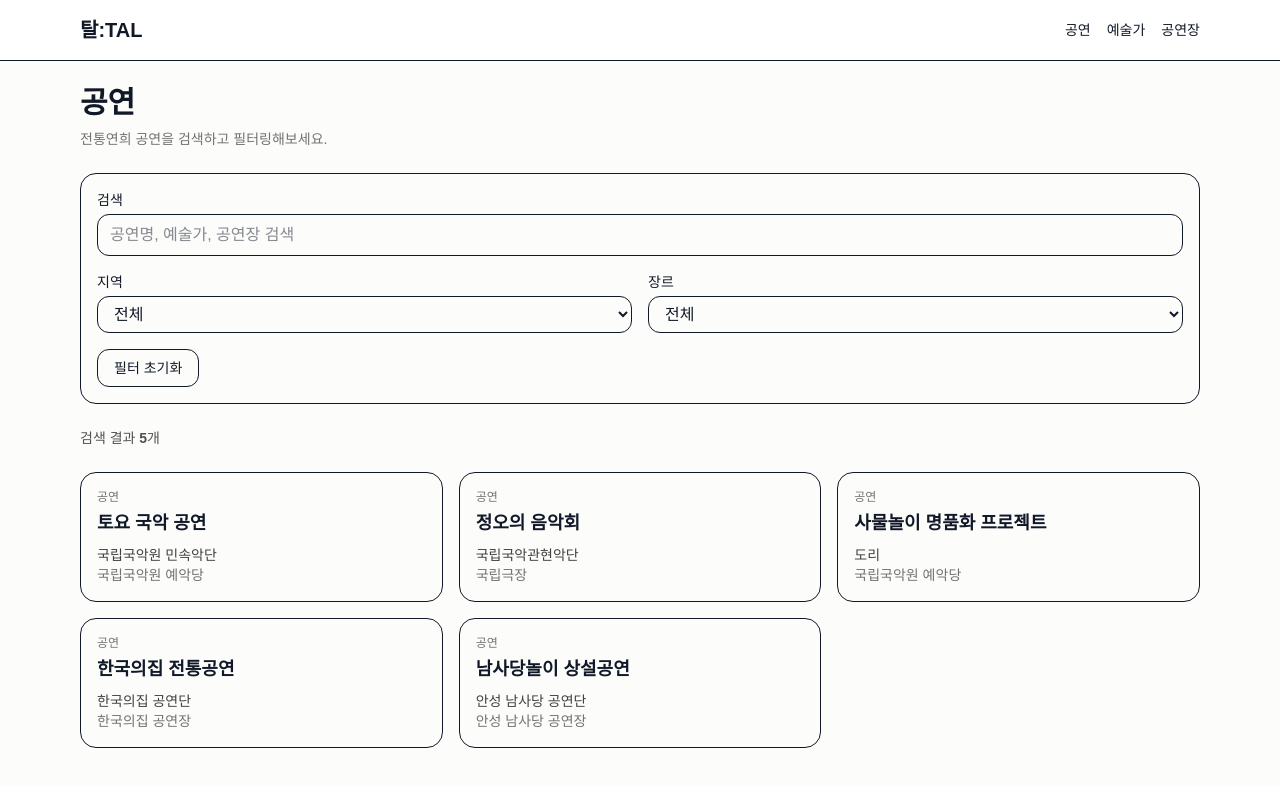
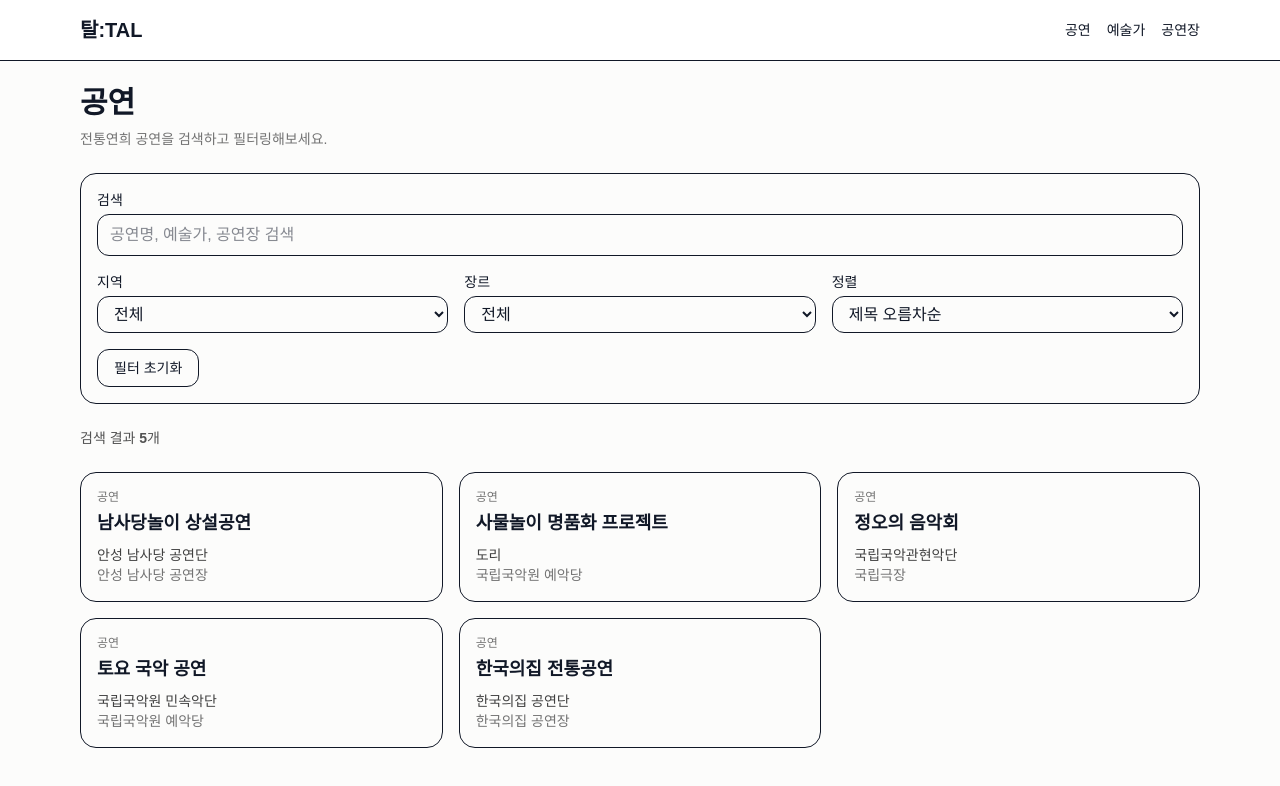
Before and after one commit to hajun-myoung/tal, a Next.js app: page /performances in a window 1280 px wide. Shown: the top 786 px of the page. Built offline with nearby package versions, Linux system fonts and the light colour scheme.

Commit message:
[Create]Performances.ordering, filtering badge

```diff
--- a/app/performances/page.tsx
+++ b/app/performances/page.tsx
@@ -1,12 +1,18 @@
 import { performances, artists, venues } from "@/lib/data";
 import { PerformanceCard } from "@/components/performance-card";
 import { PerformanceFilters } from "@/components/performance-filters";
-import { filterPerformances, getPerformanceFilterOptions } from "@/lib/filters";
+import { ActiveFilterBadges } from "@/components/active-filter-badges";
+import {
+  filterPerformances,
+  getPerformanceFilterOptions,
+  sortPerformances,
+} from "@/lib/filters";
 
 type SearchParams = Promise<{
   query?: string;
   city?: string;
   genre?: string;
+  sort?: string;
 }>;
 
 export default async function PerformancesPage({
@@ -14,7 +20,12 @@ export default async function PerformancesPage({
 }: {
   searchParams: SearchParams;
 }) {
-  const { query = "", city = "", genre = "" } = await searchParams;
+  const {
+    query = "",
+    city = "",
+    genre = "",
+    sort = "title-asc",
+  } = await searchParams;
 
   const filtered = filterPerformances({
     performances,
@@ -25,6 +36,7 @@ export default async function PerformancesPage({
     genre,
   });
 
+  const sorted = sortPerformances(filtered, sort);
   const { cities, genres } = getPerformanceFilterOptions(artists, venues);
 
   return (
@@ -38,19 +50,21 @@ export default async function PerformancesPage({
 
       <PerformanceFilters cities={cities} genres={genres} />
 
+      <ActiveFilterBadges query={query} city={city} genre={genre} sort={sort} />
+
       <div className="flex items-center justify-between">
         <p className="text-sm text-neutral-600">
-          검색 결과 <span className="font-semibold">{filtered.length}</span>개
+          검색 결과 <span className="font-semibold">{sorted.length}</span>개
         </p>
       </div>
 
-      {filtered.length === 0 ? (
+      {sorted.length === 0 ? (
         <div className="rounded-2xl border p-8 text-center text-neutral-500">
           조건에 맞는 공연이 없습니다.
         </div>
       ) : (
         <div className="grid gap-4 md:grid-cols-2 lg:grid-cols-3">
-          {filtered.map((item) => (
+          {sorted.map((item) => (
             <PerformanceCard key={item.id} performance={item} />
           ))}
         </div>
--- /dev/null
+++ b/components/active-filter-badges.tsx
@@ -0,0 +1,65 @@
+"use client";
+
+import { usePathname, useRouter, useSearchParams } from "next/navigation";
+
+type Props = {
+  query?: string;
+  city?: string;
+  genre?: string;
+  sort?: string;
+};
+
+export function ActiveFilterBadges({
+  query = "",
+  city = "",
+  genre = "",
+  sort = "",
+}: Props) {
+  const pathname = usePathname();
+  const router = useRouter();
+  const searchParams = useSearchParams();
+
+  const removeParam = (key: string) => {
+    const params = new URLSearchParams(searchParams.toString());
+    params.delete(key);
+    const next = params.toString();
+    router.replace(next ? `${pathname}?${next}` : pathname);
+  };
+
+  const badges = [
+    query && { key: "query", label: `검색: ${query}` },
+    city && { key: "city", label: `지역: ${city}` },
+    genre && { key: "genre", label: `장르: ${genre}` },
+    sort &&
+      sort !== "title-asc" && {
+        key: "sort",
+        label:
+          sort === "title-desc"
+            ? "정렬: 제목 내림차순"
+            : sort === "artist-asc"
+              ? "정렬: 예술가 오름차순"
+              : sort === "artist-desc"
+                ? "정렬: 예술가 내림차순"
+                : sort === "venue-asc"
+                  ? "정렬: 공연장 오름차순"
+                  : "",
+      },
+  ].filter(Boolean) as { key: string; label: string }[];
+
+  if (badges.length === 0) return null;
+
+  return (
+    <div className="flex flex-wrap gap-2">
+      {badges.map((badge) => (
+        <button
+          key={badge.key}
+          type="button"
+          onClick={() => removeParam(badge.key)}
+          className="rounded-full border px-3 py-1 text-sm"
+        >
+          {badge.label} ✕
+        </button>
+      ))}
+    </div>
+  );
+}
--- a/components/performance-filters.tsx
+++ b/components/performance-filters.tsx
@@ -1,7 +1,7 @@
 "use client";
 
+import { useEffect, useState } from "react";
 import { usePathname, useRouter, useSearchParams } from "next/navigation";
-import { useMemo } from "react";
 
 type Props = {
   cities: string[];
@@ -16,32 +16,45 @@ export function PerformanceFilters({ cities, genres }: Props) {
   const query = searchParams.get("query") ?? "";
   const city = searchParams.get("city") ?? "";
   const genre = searchParams.get("genre") ?? "";
+  const sort = searchParams.get("sort") ?? "title-asc";
 
-  const createQueryString = useMemo(() => {
-    return (key: string, value: string) => {
-      const params = new URLSearchParams(searchParams.toString());
+  const [searchInput, setSearchInput] = useState(query);
 
+  useEffect(() => {
+    setSearchInput(query);
+  }, [query]);
+
+  const updateParams = (updates: Record<string, string>) => {
+    const params = new URLSearchParams(searchParams.toString());
+
+    for (const [key, value] of Object.entries(updates)) {
       if (!value) {
         params.delete(key);
       } else {
         params.set(key, value);
       }
+    }
 
-      return params.toString();
-    };
-  }, [searchParams]);
+    const next = params.toString();
+    router.replace(next ? `${pathname}?${next}` : pathname);
+  };
 
-  const updateParam = (key: string, value: string) => {
-    const next = createQueryString(key, value);
-    router.replace(`${pathname}?${next}`);
-  };
+  useEffect(() => {
+    const timer = setTimeout(() => {
+      if (searchInput !== query) {
+        updateParams({ query: searchInput });
+      }
+    }, 300);
+
+    return () => clearTimeout(timer);
+  }, [searchInput, query, pathname, router, searchParams]);
 
   const resetFilters = () => {
     router.replace(pathname);
   };
 
   return (
-    <div className="rounded-2xl border p-4 space-y-4">
+    <div className="space-y-4 rounded-2xl border p-4">
       <div>
         <label htmlFor="query" className="mb-1 block text-sm font-medium">
           검색
@@ -49,14 +62,14 @@ export function PerformanceFilters({ cities, genres }: Props) {
         <input
           id="query"
           type="text"
-          value={query}
-          onChange={(e) => updateParam("query", e.target.value)}
+          value={searchInput}
+          onChange={(e) => setSearchInput(e.target.value)}
           placeholder="공연명, 예술가, 공연장 검색"
           className="w-full rounded-xl border px-3 py-2"
         />
       </div>
 
-      <div className="grid gap-4 sm:grid-cols-2">
+      <div className="grid gap-4 sm:grid-cols-2 lg:grid-cols-3">
         <div>
           <label htmlFor="city" className="mb-1 block text-sm font-medium">
             지역
@@ -64,7 +77,7 @@ export function PerformanceFilters({ cities, genres }: Props) {
           <select
             id="city"
             value={city}
-            onChange={(e) => updateParam("city", e.target.value)}
+            onChange={(e) => updateParams({ city: e.target.value })}
             className="w-full rounded-xl border px-3 py-2"
           >
             <option value="">전체</option>
@@ -83,7 +96,7 @@ export function PerformanceFilters({ cities, genres }: Props) {
           <select
             id="genre"
             value={genre}
-            onChange={(e) => updateParam("genre", e.target.value)}
+            onChange={(e) => updateParams({ genre: e.target.value })}
             className="w-full rounded-xl border px-3 py-2"
           >
             <option value="">전체</option>
@@ -92,6 +105,24 @@ export function PerformanceFilters({ cities, genres }: Props) {
                 {item}
               </option>
             ))}
+          </select>
+        </div>
+
+        <div>
+          <label htmlFor="sort" className="mb-1 block text-sm font-medium">
+            정렬
+          </label>
+          <select
+            id="sort"
+            value={sort}
+            onChange={(e) => updateParams({ sort: e.target.value })}
+            className="w-full rounded-xl border px-3 py-2"
+          >
+            <option value="title-asc">제목 오름차순</option>
+            <option value="title-desc">제목 내림차순</option>
+            <option value="artist-asc">예술가 오름차순</option>
+            <option value="artist-desc">예술가 내림차순</option>
+            <option value="venue-asc">공연장 오름차순</option>
           </select>
         </div>
       </div>
--- a/lib/filters.ts
+++ b/lib/filters.ts
@@ -8,6 +8,13 @@ type FilterArgs = {
   city?: string;
   genre?: string;
 };
+
+type SortKey =
+  | "title-asc"
+  | "title-desc"
+  | "artist-asc"
+  | "artist-desc"
+  | "venue-asc";
 
 export function filterPerformances({
   performances,
@@ -44,6 +51,28 @@ export function filterPerformances({
   });
 }
 
+export function sortPerformances(
+  performances: Performance[],
+  sort: string = "title-asc",
+) {
+  const copied = [...performances];
+  const sortKey = (sort || "title-asc") as SortKey;
+
+  switch (sortKey) {
+    case "title-desc":
+      return copied.sort((a, b) => b.title.localeCompare(a.title, "ko"));
+    case "artist-asc":
+      return copied.sort((a, b) => a.artist.localeCompare(b.artist, "ko"));
+    case "artist-desc":
+      return copied.sort((a, b) => b.artist.localeCompare(a.artist, "ko"));
+    case "venue-asc":
+      return copied.sort((a, b) => a.venue.localeCompare(b.venue, "ko"));
+    case "title-asc":
+    default:
+      return copied.sort((a, b) => a.title.localeCompare(b.title, "ko"));
+  }
+}
+
 export function getPerformanceFilterOptions(
   artists: Artist[],
   venues: Venue[],
```
